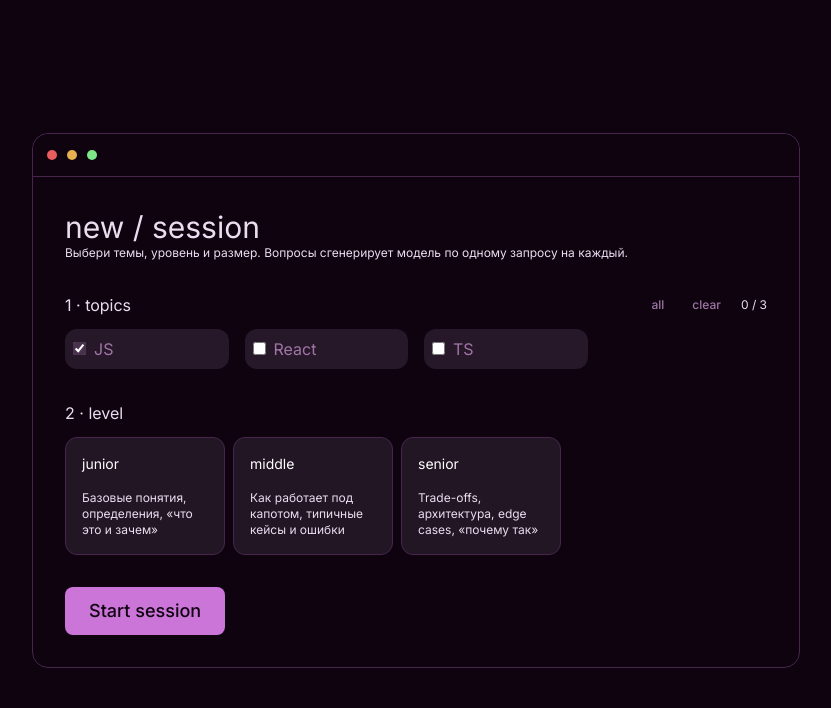
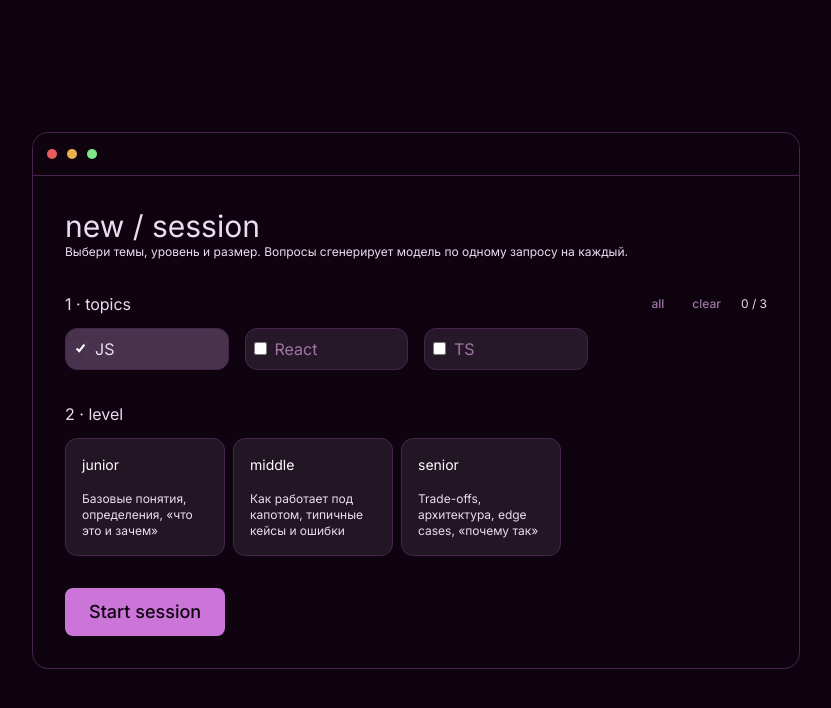
Before and after one commit to Denqi1/retrieve-deck, a Next.js app: page / in a window 1280 px wide. Shown: the top 708 px of the page, without its empty margins (224-1055 px from the left). Built offline with nearby package versions, Linux system fonts and the light colour scheme; a web font is replaced by a local one.

Commit message:
style: add a variation for the selected and unselected chip.

```diff
--- a/src/app/page.tsx
+++ b/src/app/page.tsx
@@ -27,7 +27,7 @@ export default function Page() {
 
         <ul className="grid grid-cols-4 gap-4">
           <li>
-            <Chip text="JS" isChecked />
+            <Chip text="JS" isChecked={true} />
           </li>
           <li>
             <Chip text="React" isChecked={false} />
--- a/src/shared/ui/chip/chip.tsx
+++ b/src/shared/ui/chip/chip.tsx
@@ -12,7 +12,7 @@ export const Chip = (props: ChipProps) => {
   return (
     <div
       onClick={handleChange}
-      className={`bg-surface-panel text-muted border-default flex gap-2 p-2 rounded-xl w-full cursor-pointer transition-colors hover:bg-cta-bg-hover ${className}`}
+      className={`${isChecked ? 'bg-surface-element text-secondary' : 'bg-surface-panel text-muted'} hover:bg-cta-bg-hover border border-default flex gap-2 p-2 rounded-xl w-full cursor-pointer transition-colors  ${className}`}
     >
       <label className="cursor-pointer">
         <input
```
